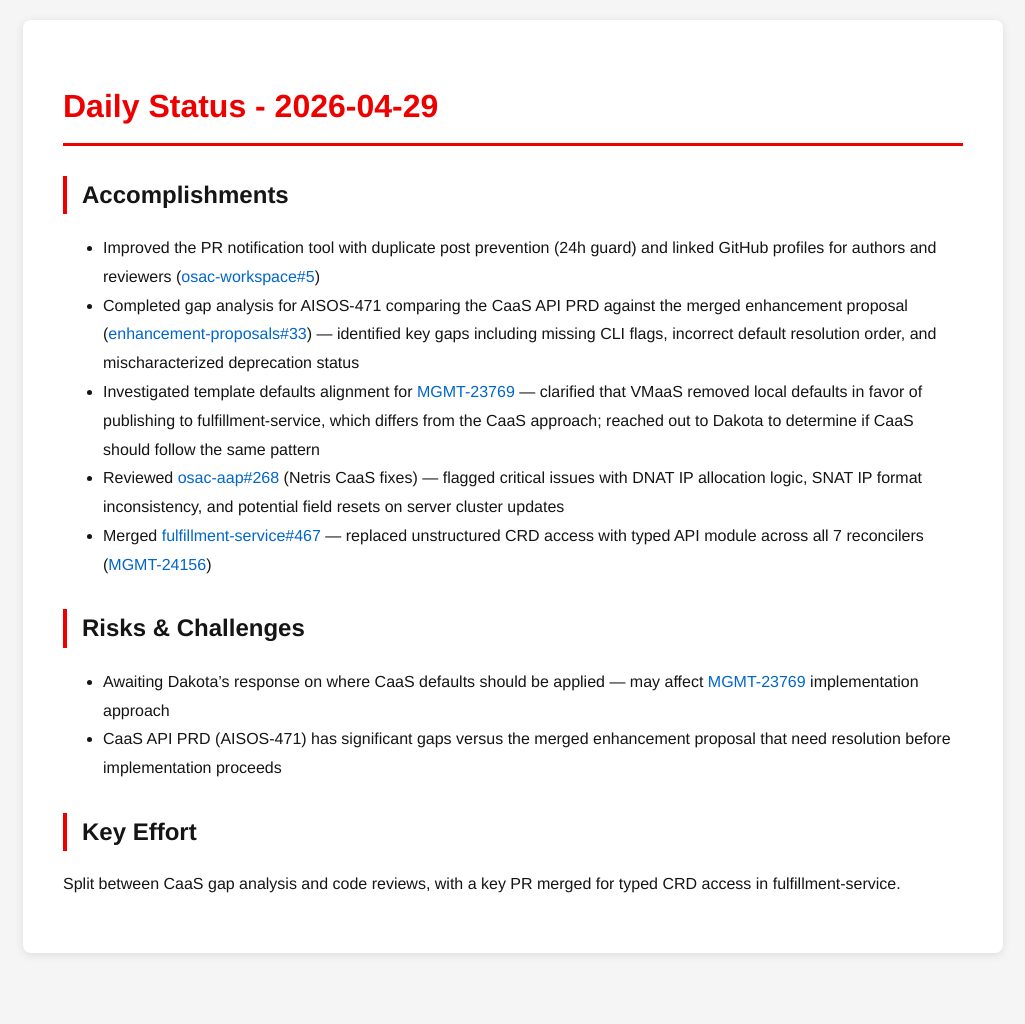
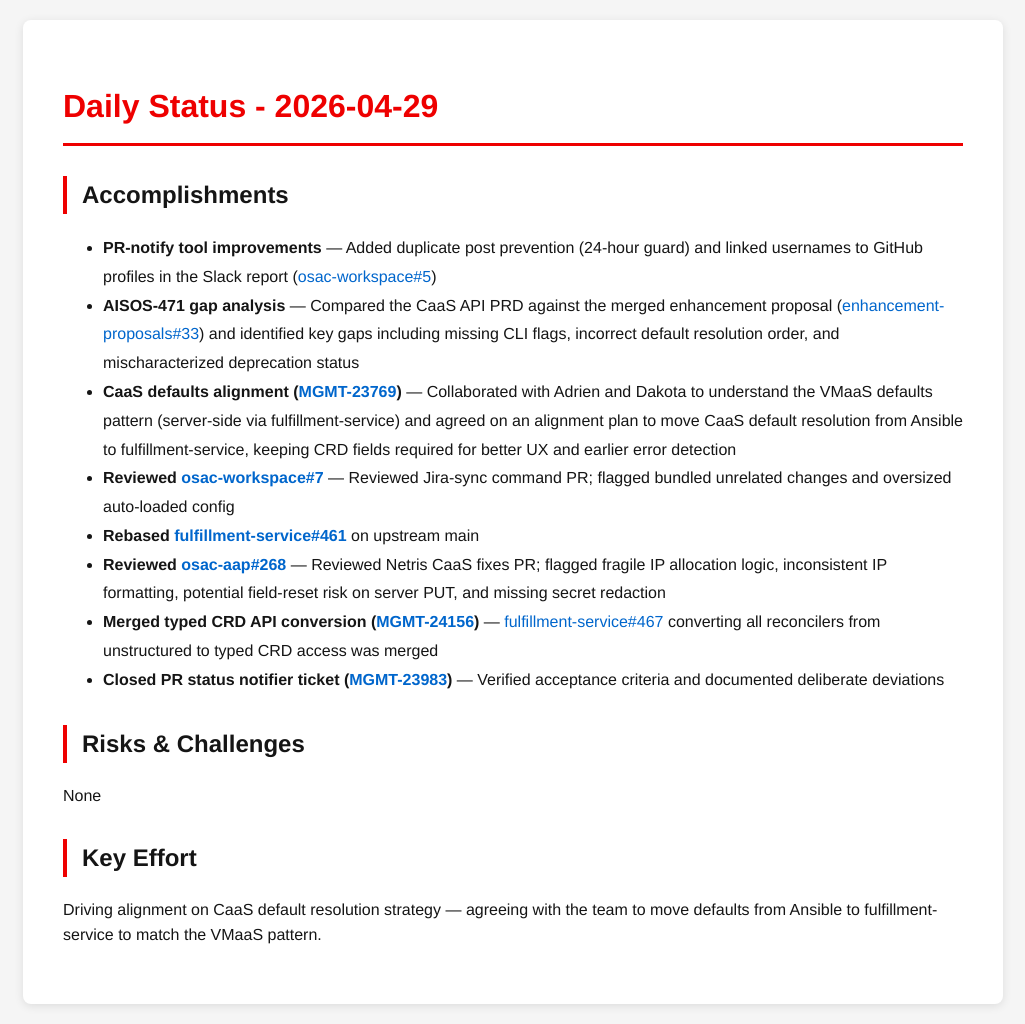
Before and after one commit to tzvatot/daily-status, a Jekyll site: the page built from 2026-04-29.md, in a window 1280 px wide. Shown: the whole page, without its empty margins (127-1152 px from the left). Built offline with Jekyll 4.4.1, drawn with Linux system fonts in a browser that asks for light colours; before the commit the page ends 973 px from its top, so only the background shows below that.

Commit message:
Daily status update - 2026-04-29

```diff
--- a/2026-04-29.md
+++ b/2026-04-29.md
@@ -7,15 +7,20 @@
 # Daily Status - 2026-04-29
 
 ## Accomplishments
-- Improved the PR notification tool with duplicate post prevention (24h guard) and linked GitHub profiles for authors and reviewers ([osac-workspace#5](https://github.com/osac-project/osac-workspace/pull/5))
-- Completed gap analysis for AISOS-471 comparing the CaaS API PRD against the merged enhancement proposal ([enhancement-proposals#33](https://github.com/osac-project/enhancement-proposals/pull/33)) — identified key gaps including missing CLI flags, incorrect default resolution order, and mischaracterized deprecation status
-- Investigated template defaults alignment for [MGMT-23769](https://issues.redhat.com/browse/MGMT-23769) — clarified that VMaaS removed local defaults in favor of publishing to fulfillment-service, which differs from the CaaS approach; reached out to Dakota to determine if CaaS should follow the same pattern
-- Reviewed [osac-aap#268](https://github.com/osac-project/osac-aap/pull/268) (Netris CaaS fixes) — flagged critical issues with DNAT IP allocation logic, SNAT IP format inconsistency, and potential field resets on server cluster updates
-- Merged [fulfillment-service#467](https://github.com/osac-project/fulfillment-service/pull/467) — replaced unstructured CRD access with typed API module across all 7 reconcilers ([MGMT-24156](https://issues.redhat.com/browse/MGMT-24156))
+
+- **PR-notify tool improvements** — Added duplicate post prevention (24-hour guard) and linked usernames to GitHub profiles in the Slack report ([osac-workspace#5](https://github.com/osac-project/osac-workspace/pull/5))
+- **AISOS-471 gap analysis** — Compared the CaaS API PRD against the merged enhancement proposal ([enhancement-proposals#33](https://github.com/osac-project/enhancement-proposals/pull/33)) and identified key gaps including missing CLI flags, incorrect default resolution order, and mischaracterized deprecation status
+- **CaaS defaults alignment ([MGMT-23769](https://issues.redhat.com/browse/MGMT-23769))** — Collaborated with Adrien and Dakota to understand the VMaaS defaults pattern (server-side via fulfillment-service) and agreed on an alignment plan to move CaaS default resolution from Ansible to fulfillment-service, keeping CRD fields required for better UX and earlier error detection
+- **Reviewed [osac-workspace#7](https://github.com/osac-project/osac-workspace/pull/7)** — Reviewed Jira-sync command PR; flagged bundled unrelated changes and oversized auto-loaded config
+- **Rebased [fulfillment-service#461](https://github.com/osac-project/fulfillment-service/pull/461)** on upstream main
+- **Reviewed [osac-aap#268](https://github.com/osac-project/osac-aap/pull/268)** — Reviewed Netris CaaS fixes PR; flagged fragile IP allocation logic, inconsistent IP formatting, potential field-reset risk on server PUT, and missing secret redaction
+- **Merged typed CRD API conversion ([MGMT-24156](https://issues.redhat.com/browse/MGMT-24156))** — [fulfillment-service#467](https://github.com/osac-project/fulfillment-service/pull/467) converting all reconcilers from unstructured to typed CRD access was merged
+- **Closed PR status notifier ticket ([MGMT-23983](https://issues.redhat.com/browse/MGMT-23983))** — Verified acceptance criteria and documented deliberate deviations
 
 ## Risks & Challenges
-- Awaiting Dakota's response on where CaaS defaults should be applied — may affect [MGMT-23769](https://issues.redhat.com/browse/MGMT-23769) implementation approach
-- CaaS API PRD (AISOS-471) has significant gaps versus the merged enhancement proposal that need resolution before implementation proceeds
+
+None
 
 ## Key Effort
-Split between CaaS gap analysis and code reviews, with a key PR merged for typed CRD access in fulfillment-service.
+
+Driving alignment on CaaS default resolution strategy — agreeing with the team to move defaults from Ansible to fulfillment-service to match the VMaaS pattern.
```
